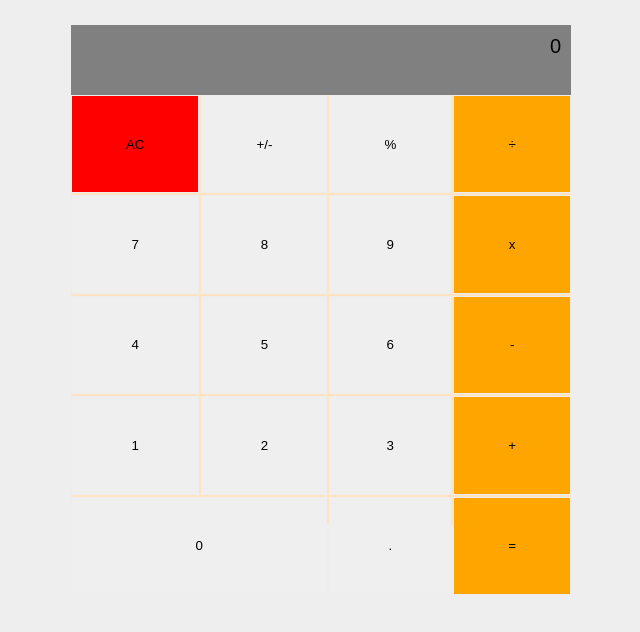
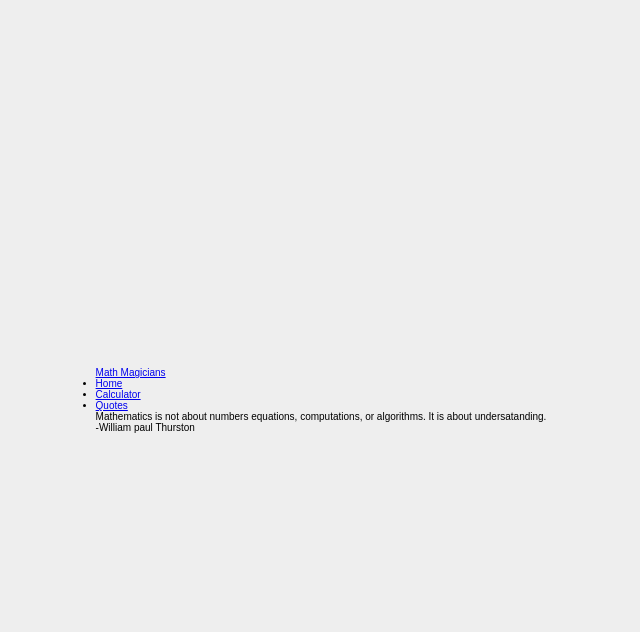
Before and after one commit to Ukaypromise/Math-Magician, a React (Create React App) app: page /Quote in a window 1280 px wide. Shown: the top 632 px of the page, without its empty margins (319-959 px from the left). Built offline with nearby package versions, Linux system fonts and the light colour scheme.

Commit message:
Create router and navbar section

```diff
--- a/package.json
+++ b/package.json
@@ -9,6 +9,7 @@
     "big.js": "^6.2.1",
     "react": "^18.2.0",
     "react-dom": "^18.2.0",
+    "react-router-dom": "^6.3.0",
     "react-scripts": "5.0.1",
     "web-vitals": "^2.1.4"
   },
--- a/src/App.js
+++ b/src/App.js
@@ -1,7 +1,11 @@
 /*eslint-disable*/
 import React, { Component } from 'react';
-import CalculatorApp from './components/Calculator';
+import Calculator from './components/Calculator';
 import './App.css';
+import { BrowserRouter as Router, Routes, Route } from "react-router-dom";
+import Home from './components/Home';
+import Navbar from './components/Navbar';
+import Quote from './components/Quote';
 
 export class App extends Component {
   constructor(props) {
@@ -10,9 +14,21 @@ export class App extends Component {
   }
 render() {
 return (
-  <div className="App">
-    <CalculatorApp />
-  </div>
+  <>
+    <Router>
+      <Navbar />
+      <section className="content">
+        <Routes>
+          <Route path="/math-magician" element={<Home />} />
+          <Route
+            path="/Calculator"
+            element={<Calculator className="calculator" />}
+          />
+          <Route path="/Quote" element={<Quote />} />
+        </Routes>
+      </section>
+    </Router>
+  </>
 );
 }
 }
--- a/src/components/Home.js
+++ b/src/components/Home.js
@@ -1,13 +1,12 @@
-import React from 'react'
-const info =  "ipsum dolor sit amet consectetur, adipisicing elit. Odio error inventore perferendis dolorum rem blanditiis cupiditate impedit cum debitis nobis!"
-const Home = () => {
-  return (
+import React from 'react';
+
+const info = 'ipsum dolor sit amet consectetur, adipisicing elit. Odio error inventore perferendis dolorum rem blanditiis cupiditate impedit cum debitis nobis!';
+const Home = () => (
   <section className="Home">
     <h1>Welcome to our Page!</h1>
     <p>{info}</p>
     <p>{info}</p>
   </section>
 );
-}
 
-export default Home
+export default Home;
--- /dev/null
+++ b/src/components/Navbar.js
@@ -0,0 +1,40 @@
+import React from 'react';
+import { NavLink } from 'react-router-dom';
+
+const Navbar = () => (
+  <nav>
+    <div>
+      <NavLink className="logo" to="/math-magician">
+        Math Magicians
+      </NavLink>
+    </div>
+    <ul>
+      <li>
+        <NavLink
+          className={({ isActive }) => (isActive ? 'active' : '')}
+          to="/math-magician"
+        >
+          Home
+        </NavLink>
+      </li>
+      <li>
+        <NavLink
+          className={({ isActive }) => (isActive ? 'active' : '')}
+          to="/Calculator"
+        >
+          Calculator
+        </NavLink>
+      </li>
+      <li>
+        <NavLink
+          className={({ isActive }) => (isActive ? 'active' : '')}
+          to="/Quotes"
+        >
+          Quotes
+        </NavLink>
+      </li>
+    </ul>
+  </nav>
+);
+
+export default Navbar;
--- /dev/null
+++ b/src/components/Quote.js
@@ -0,0 +1,14 @@
+import React from 'react';
+
+const Qoutes = () => {
+  const quote = 'Mathematics is not about numbers equations, computations, or algorithms. It is about undersatanding.';
+  const author = '-William paul Thurston';
+  return (
+    <section className="quote-container">
+      <p>{quote}</p>
+      <span>{author}</span>
+    </section>
+  );
+};
+
+export default Qoutes;
```
Also changed, not shown: src/components/Qoutes.js (deleted, +0 -15 lines), src/styles/Home.css (added), 1 other file (tests, documents, lock files or other folders). Lines whose indentation alone changed are shown as unchanged.
